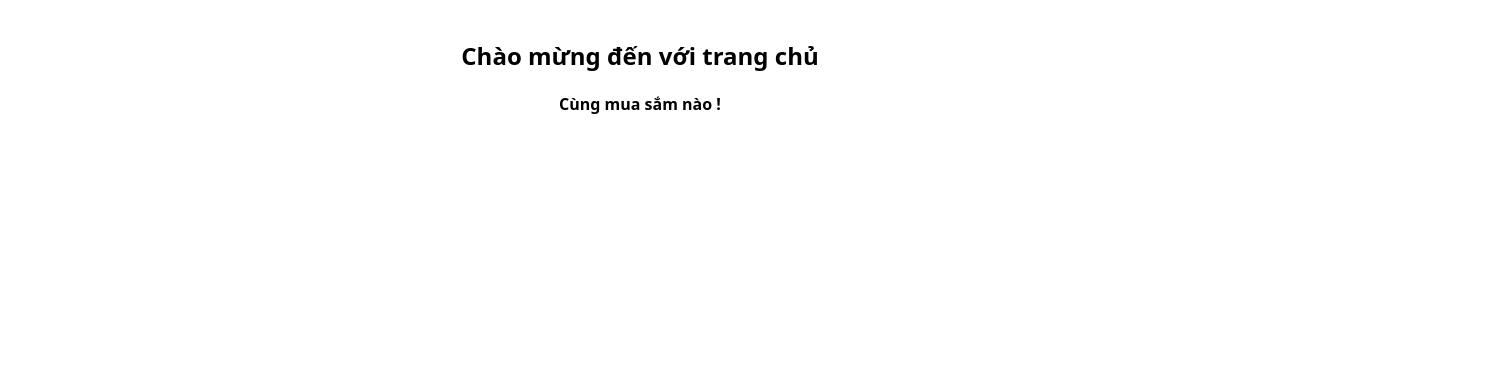
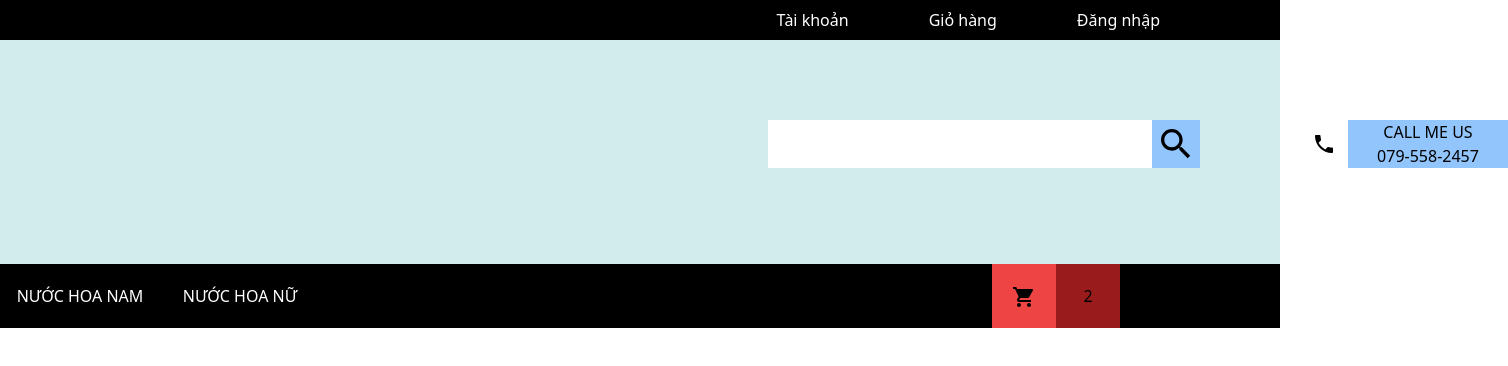
Before and after one commit to tinophan247/Tino-Ecommerce, a React (Create React App) app: page / in a window 1280 px wide. Shown: the top 366 px of the page, 1508 px wide, since content can reach past the window. Built offline with nearby package versions, Linux system fonts and the light colour scheme.

Commit message:
TE-2: Update UI Header

```diff
--- a/package.json
+++ b/package.json
@@ -3,10 +3,10 @@
   "version": "0.1.0",
   "private": true,
   "dependencies": {
-    "@emotion/react": "^11.10.6",
-    "@emotion/styled": "^11.10.6",
+    "@emotion/react": "^11.10.8",
+    "@emotion/styled": "^11.10.8",
     "@mui/icons-material": "^5.11.16",
-    "@mui/material": "^5.12.1",
+    "@mui/material": "^5.12.2",
     "@reduxjs/toolkit": "^1.9.5",
     "@testing-library/jest-dom": "^5.16.5",
     "@testing-library/react": "^13.4.0",
--- a/src/App.js
+++ b/src/App.js
@@ -2,11 +2,17 @@ import React from 'react';
 import { BrowserRouter } from 'react-router-dom';
 import Router from './routes/index';
 
+
+
 const App = () => {
   return (
-    <BrowserRouter>
-      <Router />
+   <div>
+   <BrowserRouter>
+     <Router />
     </BrowserRouter>
+
+
+    </div>
   )
 };
 
--- /dev/null
+++ b/src/routes/Header.js
@@ -0,0 +1,75 @@
+/* eslint-disable jsx-a11y/alt-text */
+import React from 'react';
+import SearchIcon from '@mui/icons-material/Search';
+import LocalPhoneIcon from '@mui/icons-material/LocalPhone';
+import ShoppingCartIcon from '@mui/icons-material/ShoppingCart';
+import { Divider } from '@mui/material';
+
+function Header() {
+  return (
+    <div className='w-full'>
+      <div>
+        <div className='bg-black flex justify-end h-10 items-center'>
+          <div className='mr-10 flex'>
+            <button className='mr-20 h-10 text-white hover:text-gray-400 hover:bg-gray-300'>Tài khoản</button>
+            <Divider sx={{marginright:'20px'}} arientation="vertical" flexItem/>
+            <button className='mr-20 h-10 text-white hover:text-gray-400 hover:bg-gray-300'>Giỏ hàng</button>
+            <Divider sx={{marginright:'20px'}} arientation="vertical" flexItem/>
+            <button className='mr-20 h-10 text-white hover:text-gray-400 hover:bg-gray-300'>Đăng nhập</button>
+            <Divider sx={{marginright:'20px'}} arientation="vertical" flexItem/>
+          </div>
+        </div>
+      </div>
+
+      <div>
+        <div className='bg-[#D2ECED] flex justify-normal h-56 items-start'>
+          <div>
+            <img
+              className='h-56'
+              src='https://raw.githubusercontent.com/tinophan247/Tino-Ecommerce/2537a9043cacddbf03b0f4b35773742ddf111f62/public/images/logo.png'
+            />{' '}
+          </div>
+          <div className='ml-96 mt-20'>
+
+          </div>
+          <div className='flex ml-96 mt-20'>
+          <div className='search-box flex '>
+              <input className='search-box_input type-text w-96 h-12'></input>
+               <button className=' bg-blue-300 h-12 w-12 hover:text-blue-900 justify-center'>
+                <SearchIcon sx={{ width: '40px', height: '40px' }} />
+              </button>
+            </div>
+            <div className='w-12 h-12 ml-100 bg-white flex items-center justify-center'>
+              <LocalPhoneIcon />
+            </div>
+            <div className='w-40 h-12 bg-blue-300'>
+              <div>
+                <p className='flex justify-center'>CALL ME US</p>
+                <p className='flex justify-center'>079-558-2457</p>
+              </div>
+            </div>
+          </div>
+        </div>
+      </div>
+
+      <div>
+        <div className='bg-black flex justify-start h-16 items-center'>
+          <div className='w-full flex'>
+            <button className='w-40 h-16 text-white hover:text-gray-400 hover:bg-gray-300'>NƯỚC HOA NAM</button>
+            <button className='w-40 h-16 text-white hover:text-gray-400 hover:bg-gray-300'>NƯỚC HOA NỮ</button>
+
+          </div>
+          <div className='flex justify-center mr-40'>
+            <button className='bg-red-500 w-16 h-16 hover:text-white'>
+              <ShoppingCartIcon />
+            </button>
+            <button className='bg-red-800 w-16 h-16 hover:text-white'>2</button>
+          </div>
+          <div></div>
+        </div>
+      </div>
+    </div>
+  );
+}
+
+export default Header;
--- a/src/views/pages/Home/index.jsx
+++ b/src/views/pages/Home/index.jsx
@@ -1,12 +1,12 @@
 import React from 'react';
+import Header from '../../../routes/Header';
 
 const HomePage = () => {
   return (
     <div className='w-full '>
-      <div className=' flex justify-center'>
-        <div className='font-bold text-2xl mt-10'>Chào mừng đến với trang chủ</div>
-      </div>
-      <div className='flex justify-center font-bold text-base mt-5'>Cùng mua sắm nào !</div>
+      <Header/>
+
+
     </div>
   );
 };
--- a/tailwind.config.js
+++ b/tailwind.config.js
@@ -4,7 +4,11 @@ module.exports = {
     "./src/**/*.{js,jsx,ts,tsx}",
   ],
   theme: {
-    extend: {},
+    extend: {
+      margin:{
+        100:'100px'
+      }
+    },
   },
   plugins: [],
 }
```
Also changed, not shown: 1 other file (tests, documents, lock files or other folders).
